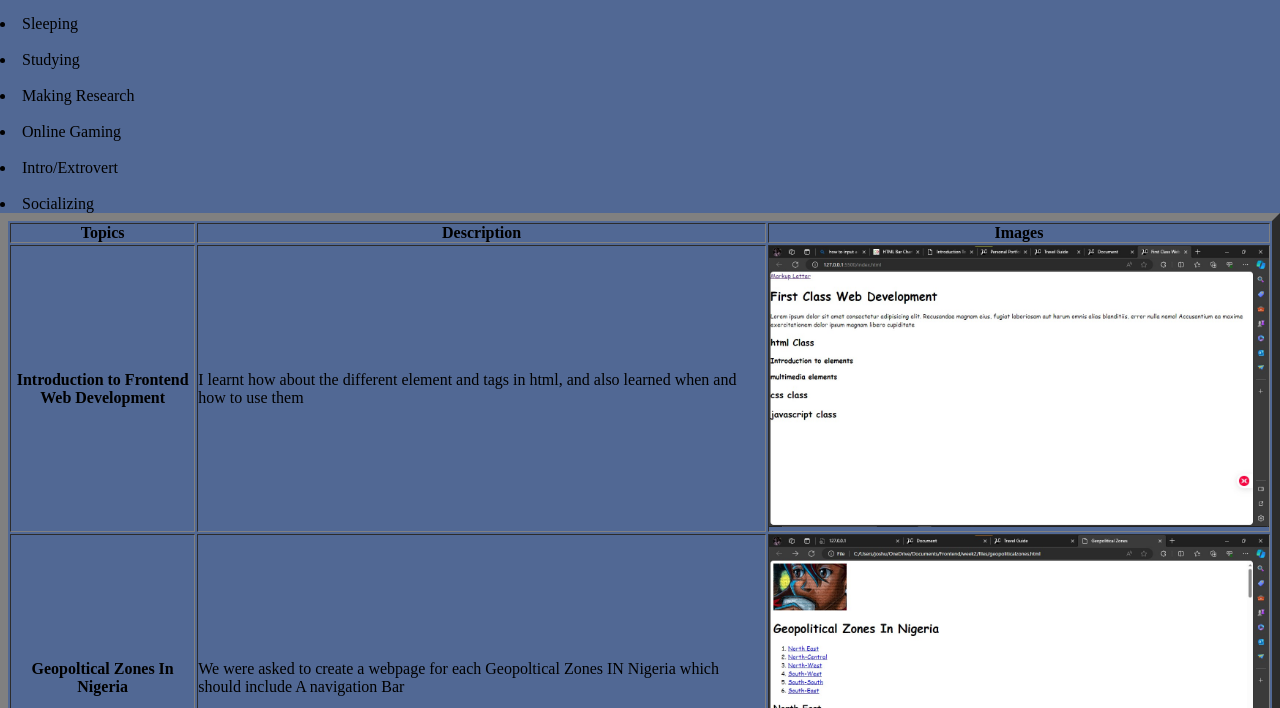
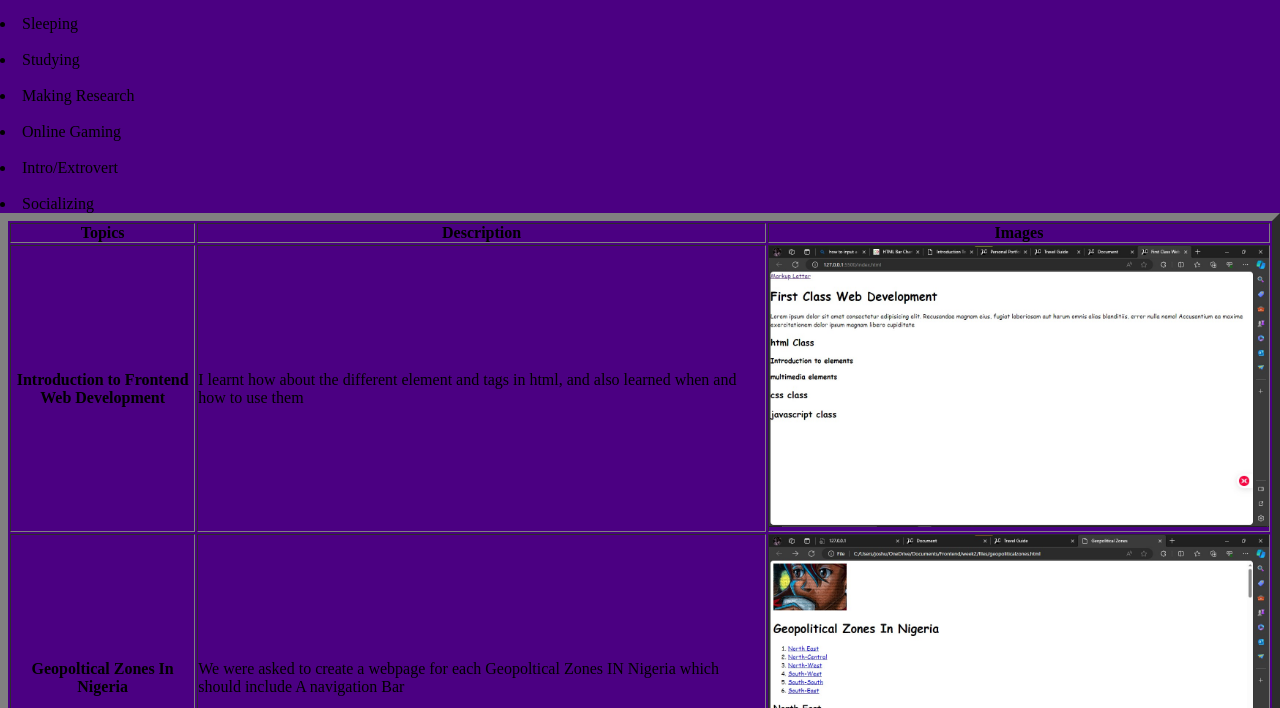
Before and after one commit to Ogojoshua905/pwk3, a plain HTML site: page pportfolio.html in a window 1280 px wide. Shown: the part 405-1113 px from the top of the page. Drawn offline with Linux system fonts and the light colour scheme.

Commit message:
fix: backgrund color

```diff
--- a/style.css
+++ b/style.css
@@ -36,7 +36,7 @@ h2{
 }
 
 body{
-  background: #516894;
+  background: indigo;
 }
 
 .tacbox {
@@ -63,3 +63,5 @@ input {
   .first{
     background: (#555) content-box;
   }
+
+  img[]
```
